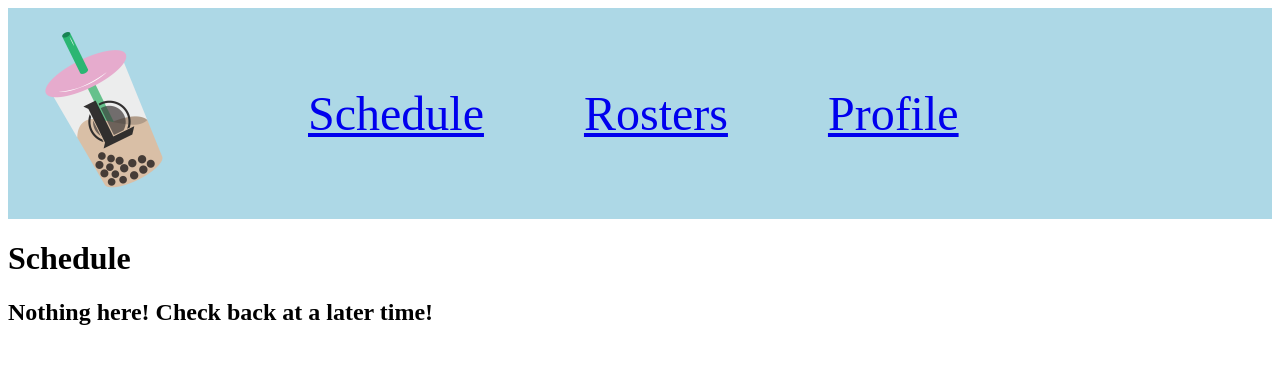
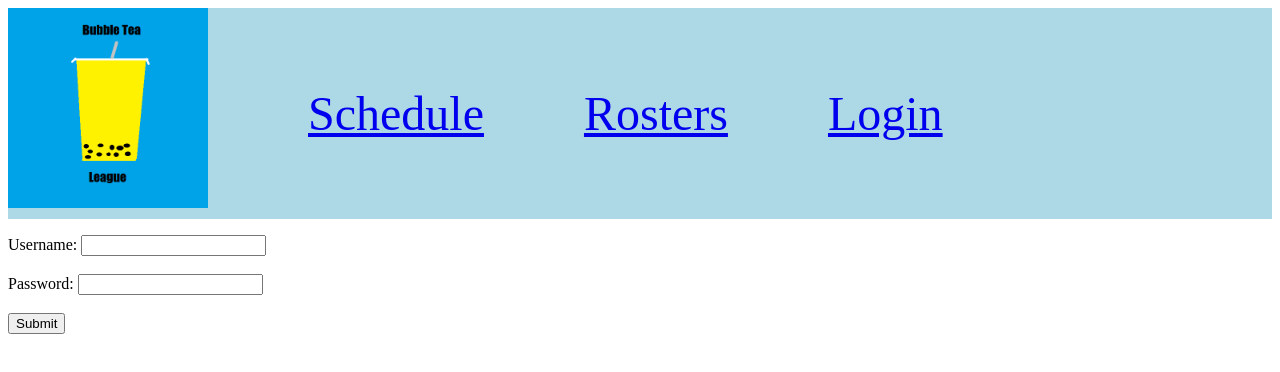
Before and after one commit to joseph-le/BubbleTea, an Angular app in the folder frontend/: page /login in a window 1280 px wide. Before the commit this address led to /schedule. Shown: the top 372 px of the page. Built offline with nearby package versions, Linux system fonts and the light colour scheme.

Commit message:
add basic login

```diff
--- a/frontend/src/app/app.module.ts
+++ b/frontend/src/app/app.module.ts
@@ -6,7 +6,7 @@ import { AppComponent } from './app.component';
 import { HeaderComponent } from './header/header.component';
 import { ScheduleComponent } from './schedule/schedule.component';
 import { RostersComponent } from './rosters/rosters.component';
-import { ProfileComponent } from './profile/profile.component';
+import { LoginComponent } from './login/login.component';
 
 @NgModule({
   declarations: [
@@ -14,7 +14,7 @@ import { ProfileComponent } from './profile/profile.component';
     HeaderComponent,
     ScheduleComponent,
     RostersComponent,
-    ProfileComponent
+    LoginComponent
   ],
   imports: [
     BrowserModule,
--- a/frontend/src/app/header/header.component.html
+++ b/frontend/src/app/header/header.component.html
@@ -1,7 +1,7 @@
 <nav class="navbar">
   <div class="navbar-brand">
     <a href="/schedule" class="navbar-item">
-      <img src="assets/images/BubbleTea.png">
+      <img src="assets/images/BTL.png">
     </a>
   </div>
   <div class="navbar-item">
@@ -15,8 +15,8 @@
     </a>
   </div>
   <div class="navbar-item">
-    <a href="/profile" class="profile">
-      Profile
+    <a href="/login" class="login">
+      Login
     </a>
   </div>
 </nav>
--- /dev/null
+++ b/frontend/src/app/login/login.component.css
@@ -0,0 +1,28 @@
+host {
+    display: flex;
+    justify-content: center;
+    margin: 100px 0px;
+  }
+
+  .mat-form-field {
+    width: 100%;
+    min-width: 300px;
+  }
+
+  mat-card-title,
+  mat-card-content {
+    display: flex;
+    justify-content: center;
+  }
+
+  .error {
+    padding: 16px;
+    width: 300px;
+    color: white;
+    background-color: red;
+  }
+
+  .button {
+    display: flex;
+    justify-content: flex-end;
+  }
--- /dev/null
+++ b/frontend/src/app/login/login.component.html
@@ -0,0 +1,9 @@
+<p>
+Username:
+<input type="text" name="username">
+<br><br>
+Password:
+<input type="password" name="username">
+<br><br>
+<input type="submit" value="Submit">
+</p>
--- /dev/null
+++ b/frontend/src/app/login/login.component.ts
@@ -0,0 +1,15 @@
+import { Component, OnInit } from '@angular/core';
+
+@Component({
+  selector: 'app-login',
+  templateUrl: './login.component.html',
+  styleUrls: ['./login.component.css']
+})
+export class LoginComponent implements OnInit {
+
+  constructor() { }
+
+  ngOnInit() {
+  }
+
+}
```
Also changed, not shown: frontend/src/app/app-routing.module.ts (+4 -3 lines), 1 other file (tests, documents, lock files or other folders).
